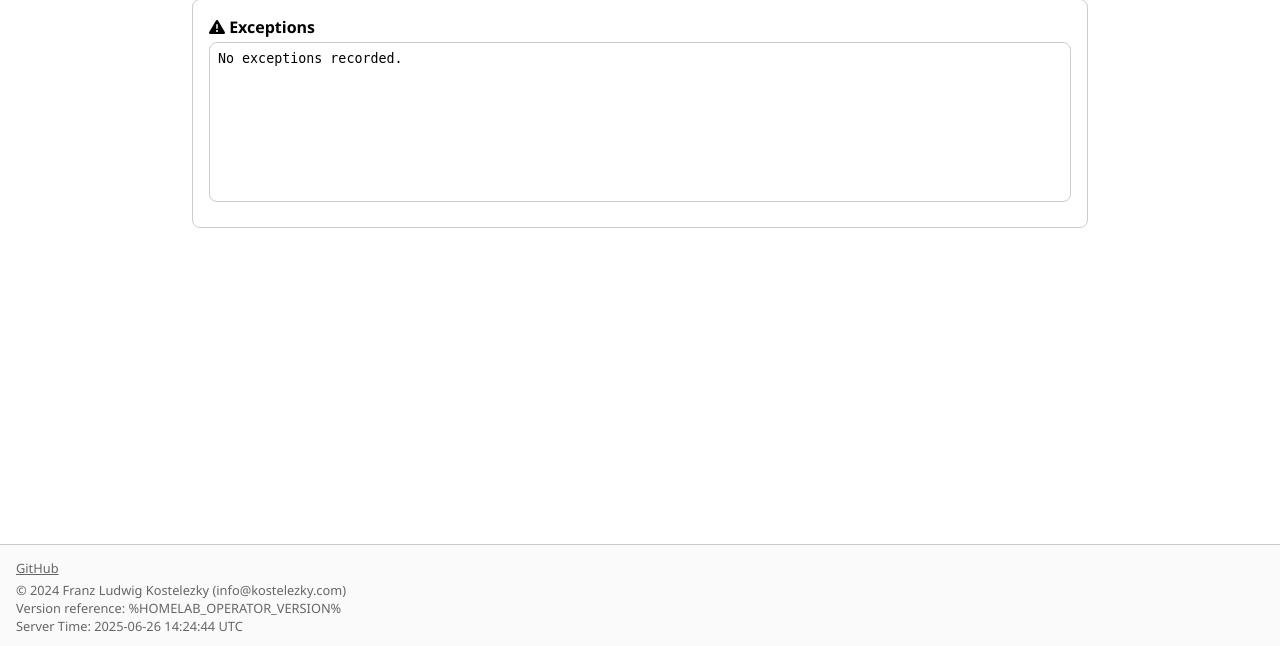
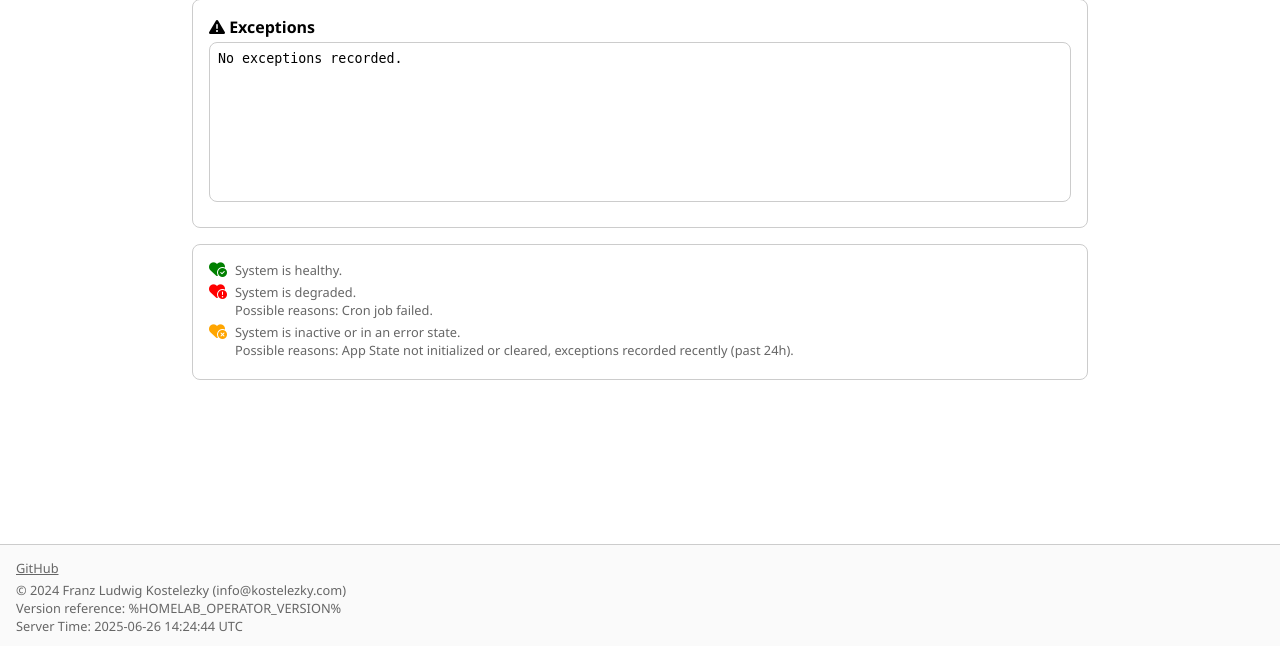
Before and after one commit to flemk/homelab-operator, a Django app: page /app_state/ in a window 1280 px wide. Shown: the part 256-902 px from the top of the page. Run offline with Django 5.2, Linux system fonts and the light colour scheme; the visitor is signed in with stand-in values (Sample User, id 1); data comes from the database, SQL or seed files in the repository; some libraries are stand-ins or nearby versions.

Commit message:
Add last_exceptipon field to AppState model and update related logic

```diff
--- a/homelab_operator/static/css/indicator-dot.css
+++ b/homelab_operator/static/css/indicator-dot.css
@@ -21,7 +21,7 @@
     background-color: #2196F3;
 }
 .indicator-dot.warning-dot {
-    background-color: #f0c800;
+    background-color: orange;
 }
 .indicator-dot.unknown-dot {
     background-color: #9E9E9E;
--- a/homelab_operator/templates/html/app_state.html
+++ b/homelab_operator/templates/html/app_state.html
@@ -44,6 +44,29 @@
                 <textarea style="width: 100%; min-height: 10rem; resize: none; background-color: var(--background-color); color: var(--typography-color); padding: 0.5rem; font-family: monospace;" readonly>{{ app_state.exception|default:"No exceptions recorded." }}</textarea>
             </div>
         </div>
+        <div class="spacer"></div>
+        <div class="tile">
+            <div style="display: flex; margin-bottom: .25rem;">
+                <i class="fa-solid fa-heart-circle-check" style="color: green; margin: 0 0 auto 0;"></i>
+                <div class="soft" style="margin: auto auto auto .5rem;">
+                    <div>System is healthy.</div>
+                </div>
+            </div>
+            <div style="display: flex; margin-bottom: .25rem;">
+                <i class="fa-solid fa-heart-circle-exclamation" style="color: red; margin: 0 0 auto 0;"></i>
+                <div class="soft" style="margin: auto auto auto .5rem;">
+                    <div>System is degraded.</div>
+                    <div>Possible reasons: Cron job failed.</div>
+                </div>
+            </div>
+            <div style="display: flex; margin-bottom: .25rem;">
+                <i class="fa-solid fa-heart-circle-xmark" style="color: orange; margin: 0 0 auto 0;"></i>
+                <div class="soft" style="margin: auto auto auto .5rem;">
+                    <div>System is inactive or in an error state.</div>
+                    <div>Possible reasons: App State not initialized or cleared, exceptions recorded recently (past 24h).</div>
+                </div>
+            </div>
+        </div>
     {% endblock %}
 {% else %}
 
--- a/homelab_operator/webui/models.py
+++ b/homelab_operator/webui/models.py
@@ -261,6 +261,7 @@
 class AppState(models.Model):
     '''Singleton model representing the state of the application.'''
     last_cron = models.DateTimeField(blank=True, null=True)
+    last_exceptipon = models.DateTimeField(blank=True, null=True)
     exception = models.TextField(default='',)
 
     def time_since_last_cron(self):
@@ -282,18 +283,24 @@
 
     def state(self):
         '''Returns the state of the application as string.'''
+        if self.last_exceptipon:
+            if self.last_exceptipon > timezone.now() - timezone.timedelta(minutes=60 * 24):
+                return 'Error'
+
         time_since = self.time_since_last_cron()
         if time_since:
             if time_since.total_seconds() <= 60 * 10:
-                return "OK"
+                return 'OK'
             else:
-                return "Degraded"
-        return "Inactive"
+                return 'Degraded'
+
+        return 'Inactive'
 
     def clear(self):
         '''Clears the state of the application.'''
         self.last_cron = None
         self.exception = ''
+        self.last_exceptipon = None
         self.save()
 
     def add_exception(self, exception):
@@ -301,6 +308,7 @@
         if not self.exception:
             self.exception = ''
         self.exception += f"{timezone.now()}: {exception}\n"
+        self.last_exceptipon = timezone.now()
         self.save()
 
     def save(self, *args, **kwargs):
```
Also changed, not shown: homelab_operator/webui/migrations/0030_appstate_last_exceptipon.py (added).
